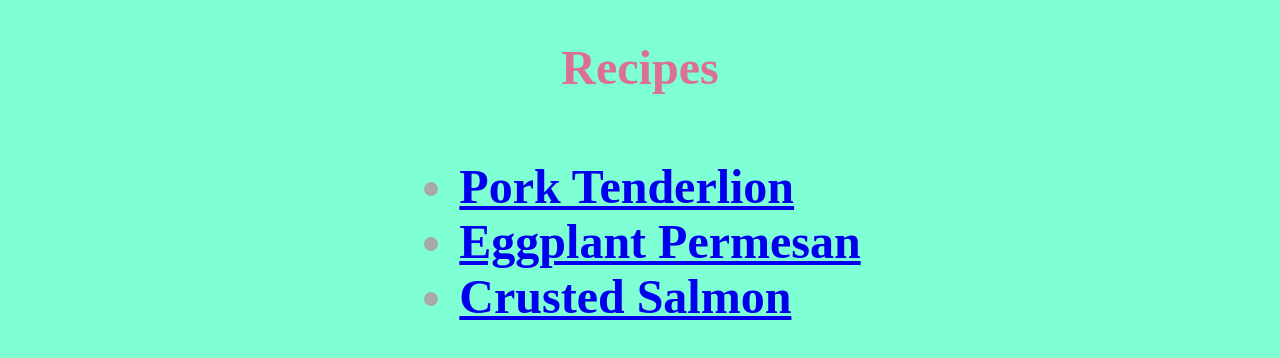
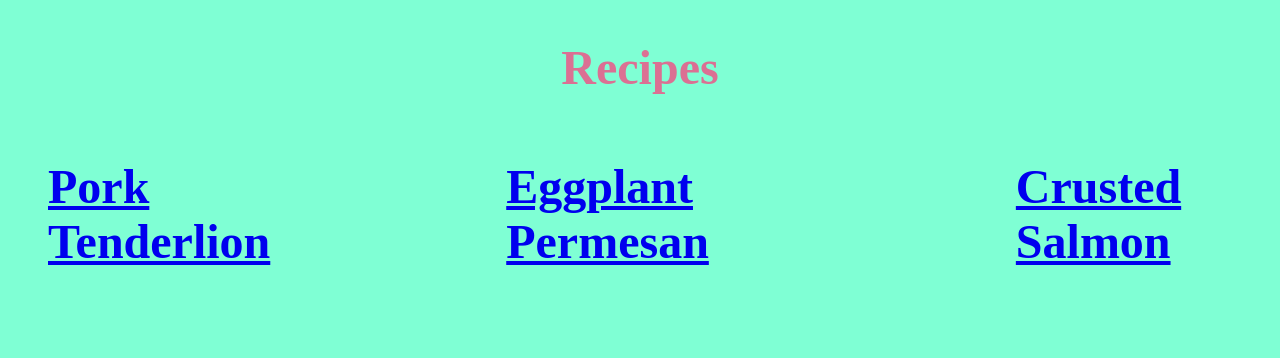
Before and after one commit to xcoder69/Odin_Recipes, a plain HTML site: page index.html in a window 1280 px wide. Drawn offline with Linux system fonts and the light colour scheme.

Commit message:
changes the list allignment to row from column..

```diff
--- a/styles.css
+++ b/styles.css
@@ -4,7 +4,7 @@ body{
 .container{
     display: flex;
     flex-direction: column;
-    justify-content: center;
+    justify-content: space-between;
     font-family: Comfortaa;
     font-weight: 1500;
     font-size: x-large;
@@ -12,6 +12,7 @@ body{
 }
 h1{
     display: flex;
+    flex-direction: row;
     color: palevioletred;
     justify-content: center;
 
@@ -19,9 +20,13 @@ h1{
 ul{
     display: flex;
     margin: auto;
-    flex-direction: column;
-    justify-content: space-between;
+    flex-grow: 2;
+    flex-direction: row;
+    gap:200px;
+    justify-content: center;
 }
 .elements{
     color: darkgray;
+    display: flex;
+    justify-content: center;
 }
```
